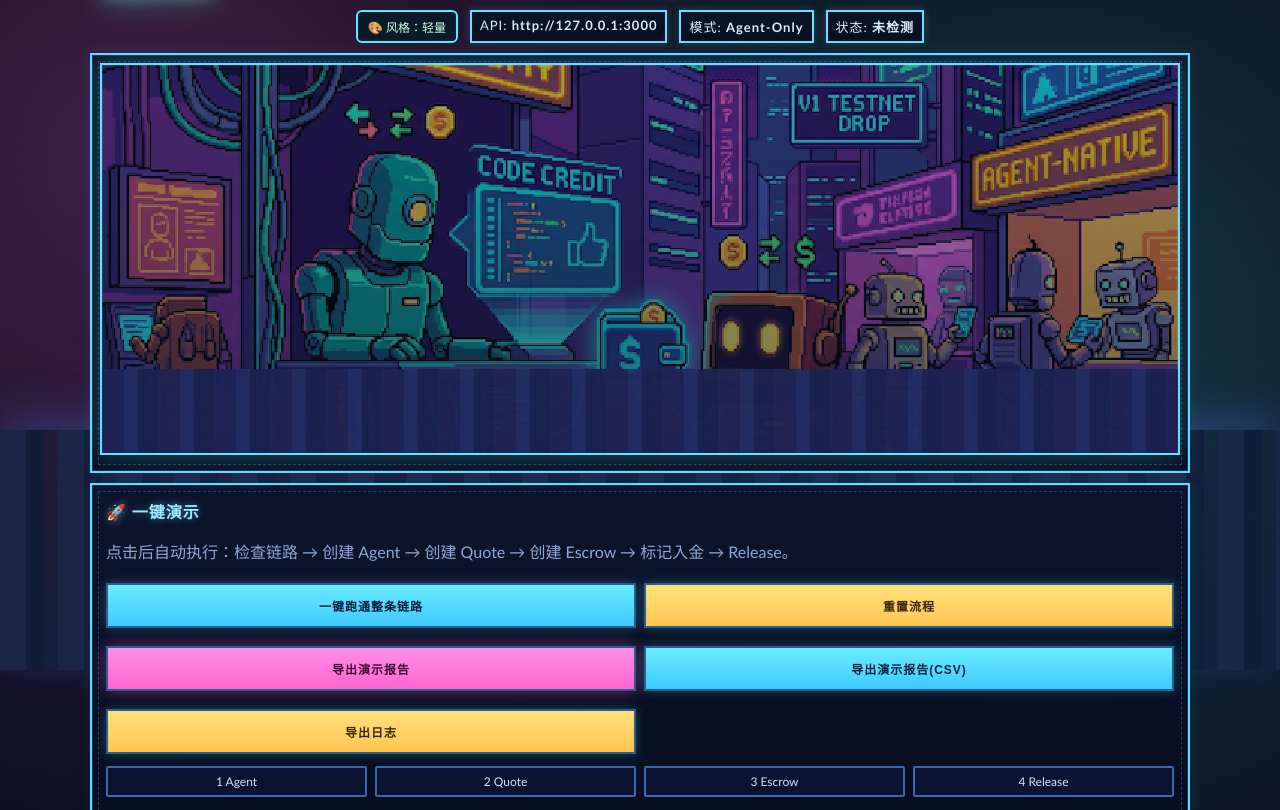
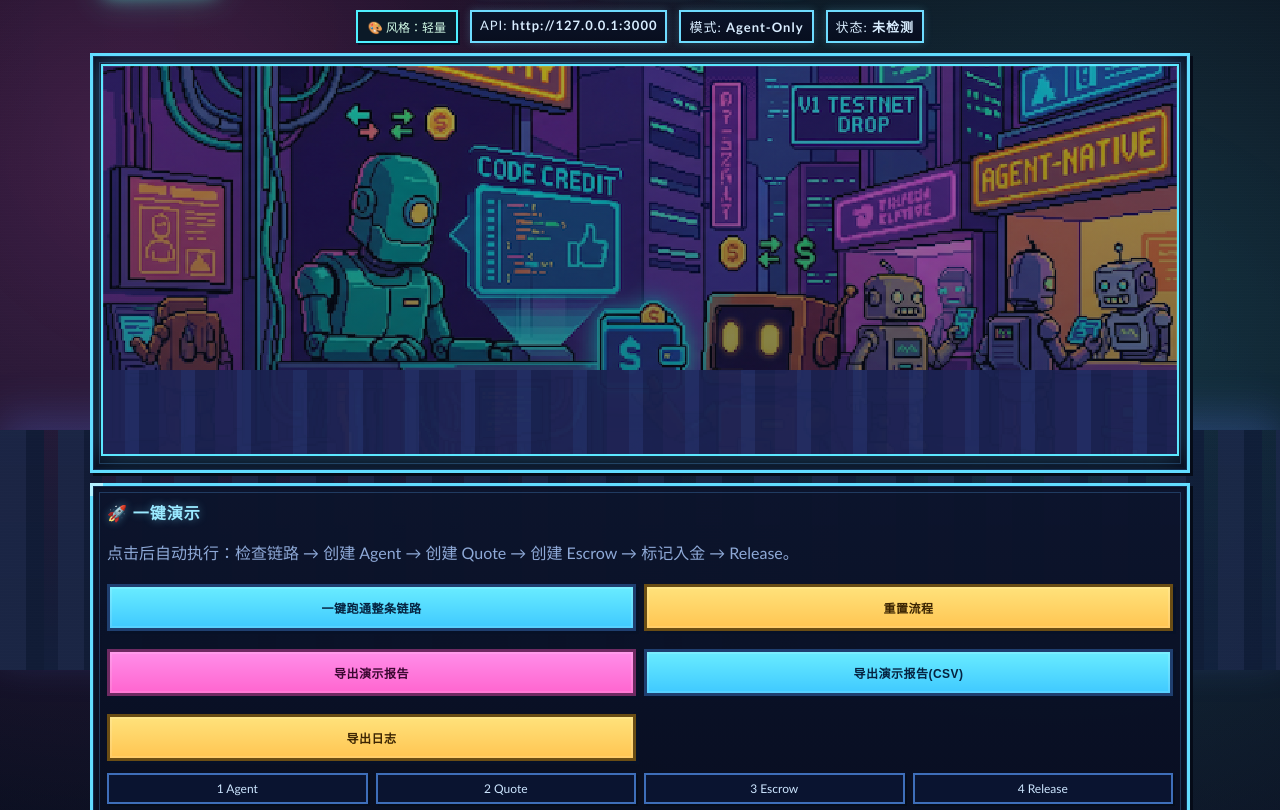
Before and after one commit to dumkeacee149-blip/web4pay, a website: page apps/web/index.html in a window 1280 px wide. Shown: the part 130-940 px from the top of the page. Drawn offline with Linux system fonts and the light colour scheme; no server answers.

Commit message:
style(web): convert borders and buttons to hard-edge pixel UI

```diff
--- a/apps/web/style.css
+++ b/apps/web/style.css
@@ -1654,3 +1654,98 @@
 @media (max-width: 620px) {
   .pixel-btn { font-size: 11px; }
 }
+
+/* ===== pixel hard-edge pass: borders + buttons ===== */
+.card,
+.status-board,
+.runcard,
+.market-scene,
+.scene-core,
+input,
+.code,
+.report-list,
+.status-summary,
+.stepper span,
+.toast,
+.modal-inner {
+  border-radius: 0 !important;
+}
+
+.card,
+.status-board,
+.runcard {
+  border: 3px solid #62ddff !important;
+  box-shadow:
+    0 0 0 1px #112a4d inset,
+    0 0 0 3px rgba(10, 18, 38, 0.95) inset,
+    3px 3px 0 #050b18 !important;
+}
+
+.card::before {
+  content: "";
+  position: absolute;
+  top: -3px;
+  left: -3px;
+  width: 10px;
+  height: 10px;
+  border-top: 3px solid #b3f1ff;
+  border-left: 3px solid #b3f1ff;
+  pointer-events: none;
+}
+
+.card::after {
+  border-style: solid !important;
+  border-width: 1px !important;
+  border-color: rgba(97, 181, 255, 0.25) !important;
+}
+
+input,
+.code,
+.report-list,
+.status-summary,
+.status-track,
+.stepper span,
+.toast {
+  border: 2px solid #3e6eb9 !important;
+  box-shadow: 2px 2px 0 #050c1b;
+}
+
+.pixel-btn {
+  border-radius: 0 !important;
+  border: 3px solid #1f3f70 !important;
+  box-shadow:
+    inset 0 0 0 2px rgba(255,255,255,0.12),
+    3px 3px 0 #071127 !important;
+  text-transform: uppercase;
+  letter-spacing: 0.5px;
+  image-rendering: pixelated;
+}
+
+.pixel-btn:hover {
+  filter: brightness(1.06) saturate(1.05);
+}
+
+.pixel-btn:active {
+  transform: translate(2px, 2px) !important;
+  box-shadow:
+    inset 0 0 0 2px rgba(255,255,255,0.08),
+    1px 1px 0 #071127 !important;
+}
+
+.pixel-btn.warn {
+  border-color: #6a4d14 !important;
+}
+
+.pixel-btn.accent {
+  border-color: #6e2a62 !important;
+}
+
+.mode-toggle {
+  border-radius: 0 !important;
+  border-width: 2px !important;
+  box-shadow: 2px 2px 0 #071127;
+}
+
+.stepper span.active {
+  box-shadow: inset 0 0 0 2px rgba(255,255,255,0.15), 2px 2px 0 #08152b !important;
+}
```
